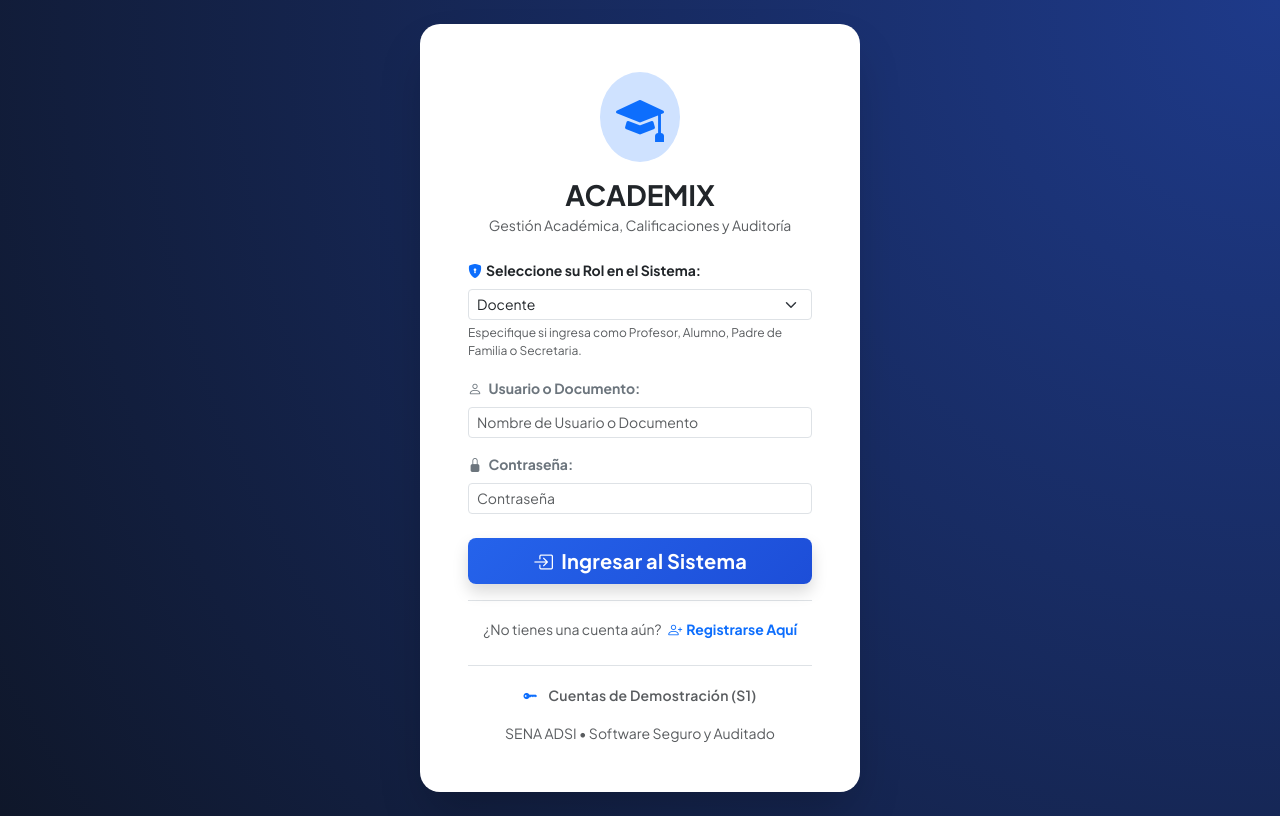
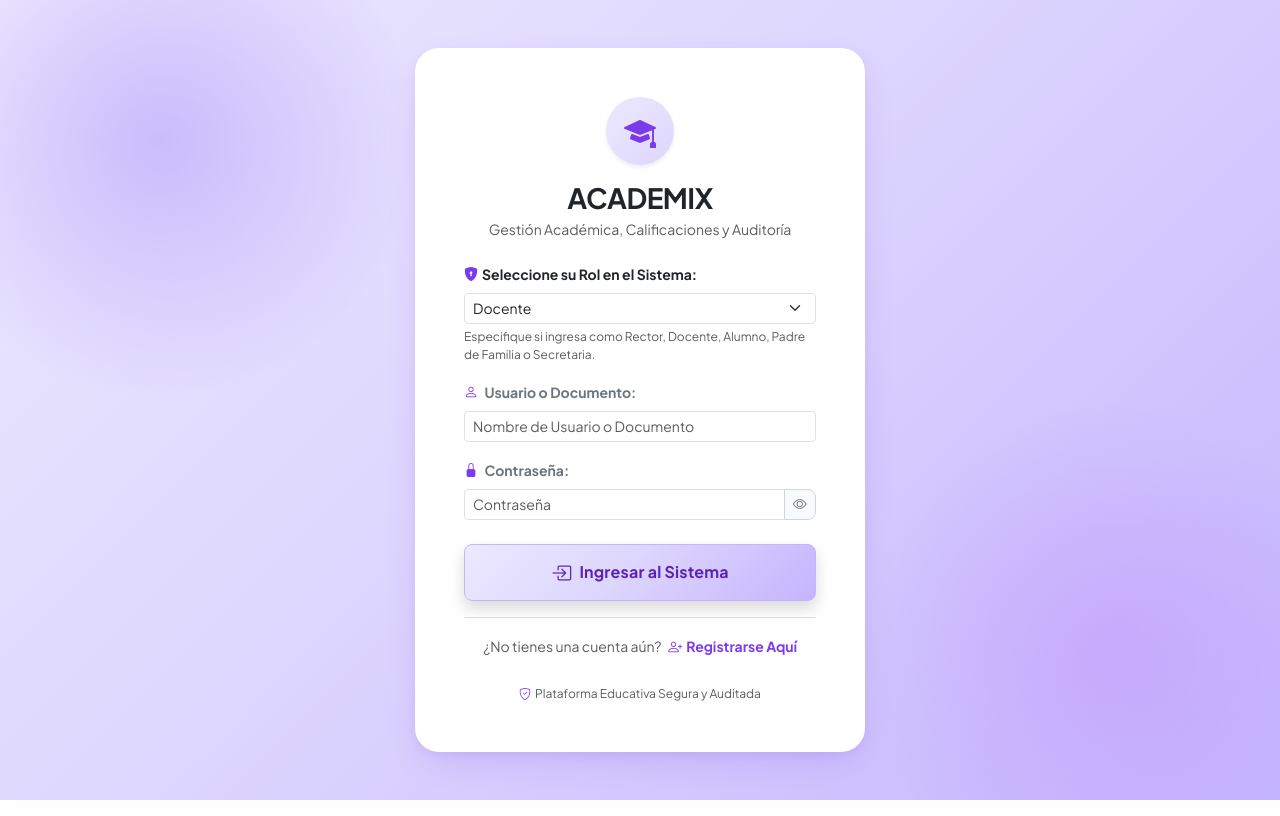
Before and after one commit to yurleidi95/Academix, a Django app: page /accounts/login/ in a window 1280 px wide. Run offline with Django 5.2, Linux system fonts and the light colour scheme; data that the repository does not hold is empty; some libraries are stand-ins or nearby versions.

Commit message:
style: fondo morado pastel, boton con color de fondo, toggle de contrasena, sombra hover y remocion de demo

```diff
--- a/static/css/academix.css
+++ b/static/css/academix.css
@@ -282,23 +282,119 @@ body {
     min-width: 320px;
 }
 
-/* Login Page Theme */
+/* Login Page Theme - Morado Pastel & Elevación Hover */
 .login-bg {
     min-height: 100vh;
-    background: radial-gradient(circle at top right, #1e3a8a 0%, #0f172a 100%);
+    background: linear-gradient(135deg, #ede9fe 0%, #ddd6fe 45%, #c4b5fd 100%);
+    background-attachment: fixed;
     display: flex;
     align-items: center;
     justify-content: center;
-    padding: 1.5rem;
+    padding: 2rem 1.5rem;
+    position: relative;
+    overflow: hidden;
+}
+
+.login-bg::before {
+    content: '';
+    position: absolute;
+    width: 520px;
+    height: 520px;
+    background: radial-gradient(circle, rgba(167, 139, 250, 0.45) 0%, rgba(221, 214, 254, 0) 70%);
+    top: -120px;
+    left: -100px;
+    border-radius: 50%;
+    pointer-events: none;
+}
+
+.login-bg::after {
+    content: '';
+    position: absolute;
+    width: 500px;
+    height: 500px;
+    background: radial-gradient(circle, rgba(192, 132, 252, 0.35) 0%, rgba(233, 213, 255, 0) 70%);
+    bottom: -100px;
+    right: -80px;
+    border-radius: 50%;
+    pointer-events: none;
 }
 
 .login-card {
     background: #ffffff;
-    border-radius: 1.25rem;
-    box-shadow: 0 25px 50px -12px rgba(0, 0, 0, 0.25);
+    border-radius: 1.5rem;
+    border: 1px solid rgba(255, 255, 255, 0.9);
+    box-shadow: 0 12px 35px -8px rgba(109, 40, 217, 0.18), 0 4px 12px -2px rgba(109, 40, 217, 0.08);
     overflow: hidden;
-    max-width: 440px;
+    max-width: 450px;
     width: 100%;
+    position: relative;
+    z-index: 2;
+    transition: transform 0.35s cubic-bezier(0.34, 1.56, 0.64, 1), box-shadow 0.35s cubic-bezier(0.34, 1.56, 0.64, 1);
+}
+
+.login-card:hover {
+    transform: translateY(-8px);
+    box-shadow: 0 30px 60px -10px rgba(109, 40, 217, 0.38), 0 16px 30px -6px rgba(124, 58, 237, 0.25);
+}
+
+/* Botón de ingreso con el mismo color del fondo (morado pastel) */
+.btn-login-submit {
+    background: linear-gradient(135deg, #ede9fe 0%, #ddd6fe 45%, #c4b5fd 100%) !important;
+    border: 1.5px solid #c4b5fd !important;
+    color: #5b21b6 !important;
+    padding: 0.8rem 1.5rem;
+    font-size: 1rem;
+    font-weight: 700 !important;
+    border-radius: 0.75rem;
+    letter-spacing: 0.3px;
+    box-shadow: 0 6px 18px rgba(167, 139, 250, 0.35);
+    transition: all 0.25s ease;
+}
+
+.btn-login-submit i {
+    color: #5b21b6 !important;
+}
+
+.btn-login-submit:hover {
+    background: linear-gradient(135deg, #ddd6fe 0%, #c4b5fd 50%, #a78bfa 100%) !important;
+    border-color: #a78bfa !important;
+    color: #4c1d95 !important;
+    transform: translateY(-2px);
+    box-shadow: 0 10px 24px rgba(167, 139, 250, 0.5);
+}
+
+.btn-login-submit:hover i {
+    color: #4c1d95 !important;
+}
+
+.btn-login-submit:active {
+    transform: translateY(0);
+    box-shadow: 0 4px 12px rgba(167, 139, 250, 0.3);
+}
+
+/* Pestañita ver contraseña */
+.btn-toggle-password {
+    border-color: #d1d5db !important;
+    background-color: #f9fafb;
+    color: #6b7280;
+    transition: all 0.2s ease;
+    border-top-right-radius: 0.5rem !important;
+    border-bottom-right-radius: 0.5rem !important;
+}
+
+.btn-toggle-password:hover {
+    background-color: #ede9fe !important;
+    color: #7c3aed !important;
+    border-color: #c4b5fd !important;
+}
+
+.text-purple {
+    color: #7c3aed !important;
+}
+
+.bg-purple-subtle {
+    background-color: #f5f3ff !important;
+    color: #7c3aed !important;
 }
 
 /* ==========================================================================
--- a/templates/accounts/login.html
+++ b/templates/accounts/login.html
@@ -6,40 +6,20 @@
 <div class="login-bg">
     <div class="login-card p-4 p-sm-5 animate__animated animate__fadeIn">
         <div class="text-center mb-4">
-            <div class="d-inline-flex p-3 rounded-circle bg-primary-subtle text-primary mb-3">
-                <i class="bi bi-mortarboard-fill display-5"></i>
+            <div class="d-inline-flex p-3 rounded-circle mb-3 shadow-sm" style="background: linear-gradient(135deg, #ede9fe 0%, #ddd6fe 100%); color: #7c3aed; width: 68px; height: 68px; align-items: center; justify-content: center;">
+                <i class="bi bi-mortarboard-fill fs-2"></i>
             </div>
-            <h3 class="fw-bold text-dark mb-1">ACADEMIX</h3>
+            <h3 class="fw-bold text-dark mb-1" style="letter-spacing: -0.5px;">ACADEMIX</h3>
             <p class="text-muted small">Gestión Académica, Calificaciones y Auditoría</p>
         </div>
 
-        <!-- Contenedor del formulario HTMX -->
+        <!-- Contenedor del formulario de Login -->
         <div id="login-form-container">
             {% include 'accounts/partials/login_form.html' %}
         </div>
 
-        <!-- Demostración / Acceso Rápido para Evaluadores -->
-        <div class="mt-4 pt-3 border-top text-center">
-            <button class="btn btn-link btn-sm text-decoration-none text-muted p-0" type="button" data-bs-toggle="collapse" data-bs-target="#demoAccountsCollapse" aria-expanded="false">
-                <i class="bi bi-key-fill text-primary me-1"></i> Cuentas de Demostración (S1)
-            </button>
-            <div class="collapse mt-2" id="demoAccountsCollapse">
-                <div class="card card-body bg-light border-0 p-2 text-start small">
-                    <span class="text-muted d-block fw-semibold mb-1">Roles disponibles (Clave: DemoPassword123*):</span>
-                    <ul class="list-unstyled mb-0 font-monospace" style="font-size: 0.75rem;">
-                        <li><strong>admin</strong> / AdminPassword123* (Admin)</li>
-                        <li><strong>rector</strong> (Rector)</li>
-                        <li><strong>secretaria</strong> (Secretaría)</li>
-                        <li><strong>docente</strong> (Docente)</li>
-                        <li><strong>estudiante</strong> (Estudiante)</li>
-                        <li><strong>acudiente</strong> (Padre)</li>
-                    </ul>
-                </div>
-            </div>
-        </div>
-
-        <div class="text-center mt-3 text-muted small">
-            <span>SENA ADSI &bull; Software Seguro y Auditado</span>
+        <div class="text-center mt-4 text-muted small">
+            <span style="font-size: 0.75rem;"><i class="bi bi-shield-check text-purple me-1"></i>Plataforma Educativa Segura y Auditada</span>
         </div>
     </div>
 </div>
--- a/templates/accounts/partials/login_form.html
+++ b/templates/accounts/partials/login_form.html
@@ -15,21 +15,21 @@
     <!-- 1. Selector de Rol Obligatorio -->
     <div class="mb-3">
         <label for="login-role-select" class="form-label small fw-bold text-dark d-flex align-items-center gap-1">
-            <i class="bi bi-shield-lock-fill text-primary"></i> Seleccione su Rol en el Sistema:
+            <i class="bi bi-shield-lock-fill text-purple"></i> Seleccione su Rol en el Sistema:
         </label>
         {{ form.role }}
-        <div class="form-text small" style="font-size: 0.75rem;">
-            Especifique si ingresa como Profesor, Alumno, Padre de Familia o Secretaria.
+        <div class="form-text small text-muted" style="font-size: 0.75rem;">
+            Especifique si ingresa como Rector, Docente, Alumno, Padre de Familia o Secretaria.
         </div>
     </div>
 
     <!-- 2. Campo de ID ÚNICO del Alumno (Dinámico según rol) -->
     <div class="mb-3" id="student-id-wrapper">
         <label for="login-student-id-input" class="form-label small fw-bold text-dark d-flex align-items-center gap-1">
-            <i class="bi bi-person-badge-fill text-info"></i> ID ÚNICO del Alumno: <span class="text-danger">*</span>
+            <i class="bi bi-person-badge-fill text-purple"></i> ID ÚNICO del Alumno: <span class="text-danger">*</span>
         </label>
         {{ form.student_id }}
-        <div class="form-text text-primary small" style="font-size: 0.72rem;">
+        <div class="form-text text-purple small" style="font-size: 0.72rem;">
             Obligatorio para Alumnos y Padres de Familia (ej: ALU-2026-1001).
         </div>
         {% if form.student_id.errors %}
@@ -37,10 +37,10 @@
         {% endif %}
     </div>
 
-    <!-- 3. Campo de Usuario / Identificación (Para Profesor, Secretaria y Padre) -->
+    <!-- 3. Campo de Usuario / Identificación (Para Rector, Docente, Secretaria y Padre) -->
     <div class="mb-3" id="username-wrapper">
         <label for="login-username-input" class="form-label small fw-bold text-secondary">
-            <i class="bi bi-person me-1"></i> Usuario o Documento:
+            <i class="bi bi-person text-purple me-1"></i> Usuario o Documento:
         </label>
         {{ form.username }}
         {% if form.username.errors %}
@@ -48,21 +48,25 @@
         {% endif %}
     </div>
 
-    <!-- 4. Contraseña -->
+    <!-- 4. Contraseña con pestaña/botón de ver contraseña -->
     <div class="mb-3">
-        <div class="d-flex justify-content-between align-items-center">
-            <label for="login-password-input" class="form-label small fw-bold text-secondary">
-                <i class="bi bi-lock-fill me-1"></i> Contraseña:
-            </label>
+        <label for="login-password-input" class="form-label small fw-bold text-secondary">
+            <i class="bi bi-lock-fill text-purple me-1"></i> Contraseña:
+        </label>
+        <div class="input-group input-group-sm">
+            {{ form.password }}
+            <button class="btn btn-toggle-password" type="button" id="togglePasswordBtn" title="Ver contraseña" tabindex="-1">
+                <i class="bi bi-eye" id="togglePasswordIcon"></i>
+            </button>
         </div>
-        {{ form.password }}
         {% if form.password.errors %}
             <div class="text-danger small mt-1">{{ form.password.errors.0 }}</div>
         {% endif %}
     </div>
 
+    <!-- Botón de Ingreso armónico con el morado pastel -->
     <div class="d-grid mt-4">
-        <button type="submit" class="btn btn-primary btn-lg fw-bold d-flex align-items-center justify-content-center gap-2 shadow">
+        <button type="submit" class="btn btn-login-submit fw-bold d-flex align-items-center justify-content-center gap-2 shadow">
             <i class="bi bi-box-arrow-in-right fs-5"></i>
             <span>Ingresar al Sistema</span>
         </button>
@@ -70,7 +74,7 @@
 
     <div class="text-center mt-3 pt-3 border-top">
         <span class="text-muted small">¿No tienes una cuenta aún?</span>
-        <a href="{% url 'accounts:register' %}" class="small fw-bold text-primary text-decoration-none ms-1">
+        <a href="{% url 'accounts:register' %}" class="small fw-bold text-purple text-decoration-none ms-1">
             <i class="bi bi-person-plus me-1"></i>Registrarse Aquí
         </a>
     </div>
@@ -89,24 +93,42 @@
         const role = roleSelect.value;
 
         if (role === 'STUDENT') {
-            // Para el alumno, su ID ÚNICO es su identificador directo
             if (studentWrapper) studentWrapper.style.display = 'block';
             if (userWrapper) userWrapper.style.display = 'none';
             if (studentInput) studentInput.required = true;
             if (userInput) userInput.required = false;
         } else if (role === 'PARENT') {
-            // Para el padre, requiere el ID ÚNICO del alumno y su usuario
             if (studentWrapper) studentWrapper.style.display = 'block';
             if (userWrapper) userWrapper.style.display = 'block';
             if (studentInput) studentInput.required = true;
             if (userInput) userInput.required = true;
         } else {
-            // Profesor y Secretaria usan usuario
             if (studentWrapper) studentWrapper.style.display = 'none';
             if (userWrapper) userWrapper.style.display = 'block';
             if (studentInput) studentInput.required = false;
             if (userInput) userInput.required = true;
         }
+    }
+
+    // Toggle de visualización de contraseña
+    const toggleBtn = document.getElementById('togglePasswordBtn');
+    const passwordInput = document.getElementById('login-password-input');
+    const toggleIcon = document.getElementById('togglePasswordIcon');
+
+    if (toggleBtn && passwordInput && toggleIcon) {
+        toggleBtn.addEventListener('click', function(e) {
+            e.preventDefault();
+            const isPassword = passwordInput.type === 'password';
+            passwordInput.type = isPassword ? 'text' : 'password';
+            if (isPassword) {
+                toggleIcon.className = 'bi bi-eye-slash-fill text-purple';
+                toggleBtn.title = 'Ocultar contraseña';
+            } else {
+                toggleIcon.className = 'bi bi-eye';
+                toggleBtn.title = 'Ver contraseña';
+            }
+            passwordInput.focus();
+        });
     }
 
     const roleSelect = document.getElementById('login-role-select');
```
